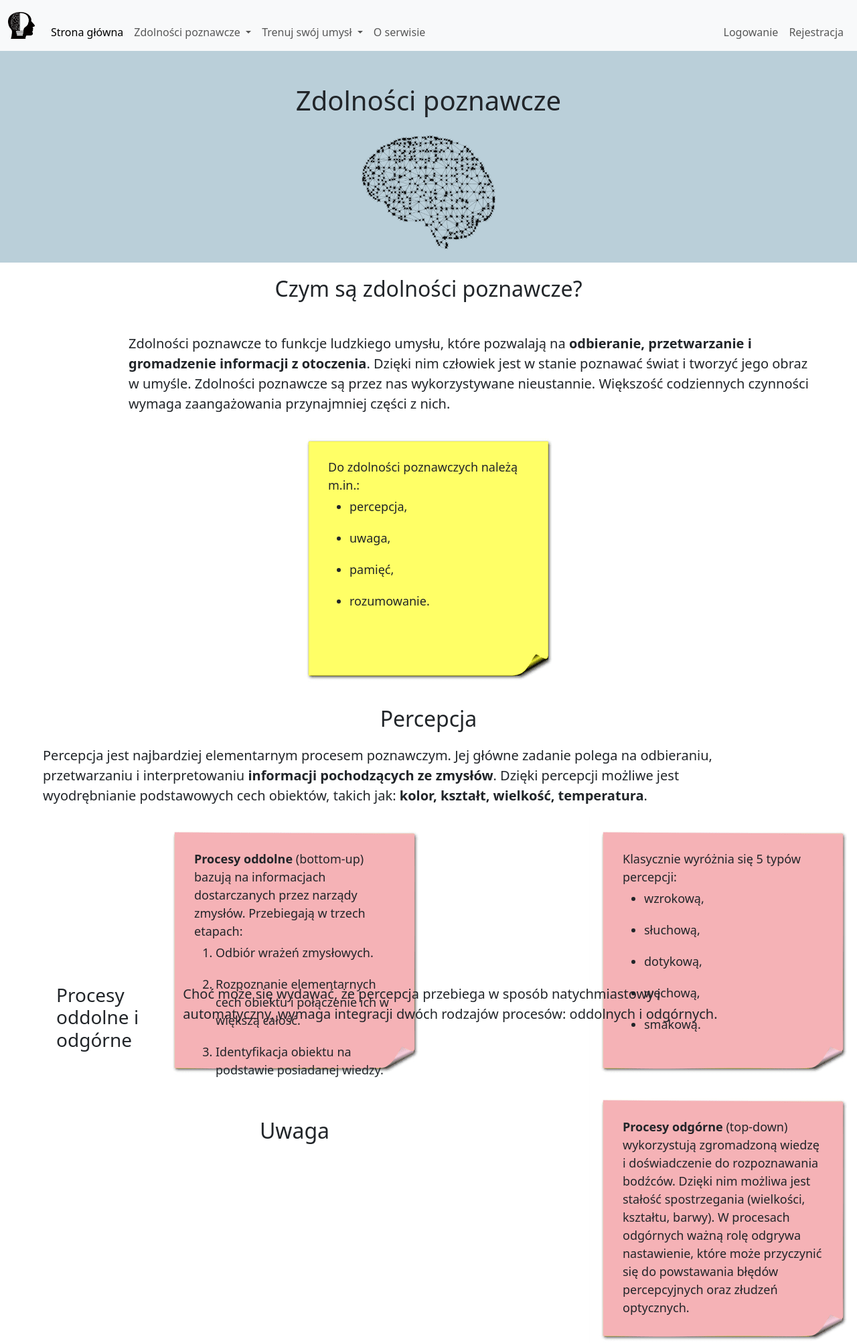
After one commit to kaDebowska/brain_games, a Flask app: page /info in a window 1280 px wide. The commit adds this page. Shown: the top 2005 px of the page at 67% size. Run offline with Flask 3, Linux system fonts and the light colour scheme.

Commit message:
add info page

```diff
--- a/app.py
+++ b/app.py
@@ -37,6 +37,10 @@ db.init_app(app)
 def home():
     return render_template('home.html')
 
+
+@app.route('/info')
+def info():
+    return render_template('info.html')
 
 @app.route('/registration', methods=['GET', 'POST'])
 def register():
--- a/static/style.css
+++ b/static/style.css
@@ -31,6 +31,7 @@ a{
 
 .formula_question{
     font-size: 30px;
+    margin-top: 100px;
 }
 
 .answer_buttons{
@@ -142,3 +143,156 @@ a{
 .registration_btn{
     margin-top: 30px;
 }
+
+.instruction{
+    width: 50%;
+    margin: 100px auto auto;
+}
+
+.card-header{
+    font-size: 1.5rem;
+}
+
+.answer_card{
+    margin-top: 60px;
+}
+
+.understood-container{
+    margin-top: 100px;
+}
+
+.btn-understood{
+    width: 10%;
+    padding: 10px;
+}
+
+
+.info-title{
+    display: flex;
+    flex-direction: column;
+    justify-content: center;
+    align-items: center;
+    width: 100%;
+    margin-top: -20px;
+    background-color: rgba(121, 161, 180, 0.51);
+}
+.info-title h1{
+    padding-top:50px;
+}
+
+.info-title img{
+   margin-top: 20px;
+    margin-bottom: 20px;
+}
+
+
+.cognitive-functions{
+    width: 50%;
+    margin-top: 40px;
+    float: right;
+    margin-right: 10%;
+    font-size: 20px;
+}
+
+.functions{
+    width: 40%;
+    margin-right: 15%;
+}
+
+
+.info-memo p{
+    margin: 0;
+}
+
+.info-memo{
+    background-repeat: no-repeat;
+    padding: 50px;
+    box-sizing: border-box;
+    width: 400px;
+    height: 400px;
+    /*margin-top: 70px;*/
+    margin-left: 8%;
+    font-size: 18px;
+}
+
+.memo-functions{
+    background-image: url("images/memo-yellow.png");
+    margin-top: -20px;
+}
+
+.info-memo p{
+    margin-bottom: -15px;
+}
+
+.perception{
+    float: left;
+    margin-left: 10%;
+}
+
+.memo-perception{
+    background-image: url("images/memo-pink.png");
+    float: right;
+    margin-right: 10%;
+    margin-top: -200px;
+}
+
+.top-down{
+    width: 40%;
+    margin-top: -150px;
+}
+
+.top-down h3{
+    margin-left: 20px;
+}
+
+.memo-bottom{
+    background-image: url("images/memo-pink.png");
+    margin-top: 400px;
+}
+
+.memo-top{
+    background-image: url("images/memo-pink.png");
+    float: right;
+    margin-right: 30%;
+    margin-top: -400px;
+}
+
+#attention{
+    margin-top: 50px;
+}
+
+.functions-header{
+    margin-bottom: -20px;
+}
+
+.memo-attention{
+    background-image: url("images/memo-green.png");
+}
+
+.memo-attention-functions{
+    background-image: url("images/memo-green.png");
+    margin-left: 40%;
+    margin-top: -300px;
+}
+
+.memo-attention-functions2{
+    background-image: url("images/memo-green.png");
+    float: right;
+    margin-top: -400px;
+    margin-right: 5%;
+}
+
+@media (max-width: 1300px){
+    .cognitive-functions{
+        display: flex;
+        width: 80%;
+        margin-left: 5%;
+        margin-right: 5%;
+    }
+    .info-memo{
+        display: flex;
+        flex-direction: column;
+        margin: auto;
+    }
+
+}
--- a/templates/base.html
+++ b/templates/base.html
@@ -31,7 +31,7 @@
                 Zdolności poznawcze
               </a>
               <ul class="dropdown-menu">
-                <li><a class="dropdown-item" href="#">Czym są</a></li>
+                <li><a class="dropdown-item" href="{{ url_for('info') }}">Czym są</a></li>
                 <li><a class="dropdown-item" href="#">Percepcja</a></li>
                 <li><a class="dropdown-item" href="#">Uwaga</a></li>
                 <li><a class="dropdown-item" href="#">Pamięć</a></li>
--- a/templates/colorCraze/wrong_answer.html
+++ b/templates/colorCraze/wrong_answer.html
@@ -25,8 +25,8 @@
         </div>
         </div>
 
-    <div class="container btn-container">
-        <a class="btn btn-primary btn-lg" href="{{ url_for("colors_question") }}" role="button">Rozumiem</a>
+    <div class="container understood-container">
+        <a class="btn btn-primary btn-understood" href="{{ url_for("colors_question") }}" role="button">Rozumiem</a>
     </div>
 
 {% endblock %}
--- a/templates/formula/end.html
+++ b/templates/formula/end.html
@@ -1,12 +1,9 @@
 {% extends "base.html" %}
-{% block stylesheets %}
-     <script src="https://cdn.plot.ly/plotly-latest.min.js"></script>
-{% endblock %}
 {% block body %}
     <h1>Twój wynik:</h1>
     <h2>{{ formula.player.formula_points }}</h2>
     <div>
-        {{ plot_div|safe }}
+        {{ plot|safe }}
     </div>
         <div class="container btn-container">
             <a class="btn btn-primary btn-lg" href="{{ url_for("formula_start") }}" role="button">Zagraj ponownie</a>
--- /dev/null
+++ b/templates/info.html
@@ -0,0 +1,91 @@
+{% extends 'base.html' %}
+{% block body %}
+    <div class="info-title">
+        <h1>Zdolności poznawcze</h1>
+        <img src="{{ url_for('static', filename='/images/brain-info.png') }}" alt="mózg_logo" width="200px" height="170px">
+    </div>
+        <h2>Czym są zdolności poznawcze?</h2>
+    <div class="cognitive-functions functions">
+        <p>Zdolności poznawcze to funkcje ludzkiego umysłu, które pozwalają na
+            <b> odbieranie, przetwarzanie i gromadzenie informacji z otoczenia</b>.
+            Dzięki nim człowiek jest w stanie poznawać świat i tworzyć jego obraz w umyśle.
+            Zdolności poznawcze są przez nas wykorzystywane nieustannie. Większość codziennych czynności wymaga
+            zaangażowania przynajmniej części z nich. </p>
+    </div>
+        <div class="info-memo memo-functions">
+            <p>Do zdolności poznawczych należą m.in.:</p>
+            <ul>
+                <li>percepcja,</li>
+                <li>uwaga,</li>
+                <li>pamięć,</li>
+                <li>rozumowanie.</li>
+            </ul>
+    </div>
+    <h2 class="functions-header">Percepcja</h2>
+    <div class="cognitive-functions perception">
+        <p>Percepcja jest najbardziej elementarnym procesem poznawczym. Jej główne zadanie polega na
+            odbieraniu, przetwarzaniu i interpretowaniu <b>informacji pochodzących ze zmysłów</b>.
+            Dzięki percepcji możliwe jest wyodrębnianie podstawowych cech obiektów, takich jak:
+            <b>kolor, kształt, wielkość, temperatura</b>.</p>
+    </div>
+        <div class="info-memo memo-perception">
+        <p>Klasycznie wyróżnia się 5 typów percepcji:</p>
+        <ul>
+            <li>wzrokową,</li>
+            <li>słuchową,</li>
+            <li>dotykową,</li>
+            <li>węchową,</li>
+            <li>smakową.</li>
+        </ul>
+    </div>
+
+        <div class="cognitive-functions perception top-down">
+        <h3>Procesy oddolne i odgórne</h3>
+        <p>Choć może się wydawać, że percepcja przebiega w sposób natychmiastowy i automatyczny,
+            wymaga integracji dwóch rodzajów procesów: oddolnych i odgórnych.</p>
+    </div>
+    <div class="info-memo memo-bottom">
+        <p><b>Procesy oddolne</b> (bottom-up) bazują na informacjach dostarczanych przez narządy zmysłów.
+            Przebiegają w trzech etapach:</p>
+        <ol>
+            <li>Odbiór wrażeń zmysłowych.</li>
+            <li>Rozpoznanie elementarnych cech obiektu i połączenie ich w większą całość.</li>
+            <li>Identyfikacja obiektu na podstawie posiadanej wiedzy.</li>
+        </ol>
+    </div>
+    <div class="info-memo memo-top">
+        <p><b>Procesy odgórne</b> (top-down) wykorzystują zgromadzoną wiedzę i doświadczenie do rozpoznawania bodźców.
+            Dzięki nim możliwa jest stałość spostrzegania (wielkości, kształtu, barwy).
+            W procesach odgórnych ważną rolę odgrywa nastawienie, które może przyczynić się do
+            powstawania błędów percepcyjnych oraz złudzeń optycznych.</p>
+    </div>
+        <h2 id="attention" class="functions-header">Uwaga</h2>
+    <div class="cognitive-functions attention">
+        <p>Podstawową funkcją uwagi jest <b>selekcja informacji</b>. Jest ona niezbędna do codziennego funkcjonowania.
+            Bez niej nasz mózg uległby przeciążeniu, gdyż nie byłby w stanie przetwarzać wszystkich docierających do niego bodźców.</p>
+    </div>
+        <div class="info-memo memo-attention">
+        <p>Wyróżniamy dwa podstawowe typy uwagi:</p>
+        <ol>
+            <li> <b>Uwaga mimowolna</b> – przebiega bez udziału świadomości. Jest wywoływana przez nagłą zmianę środowiska
+                (dźwięk, obraz), umożliwia szybkie wykrycie zagrożenia.</li>
+            <li><b>Uwaga wolicjonalna</b> – jest uruchamianya przez celowe skupienie się na danym obiekcie.</li>
+        </ol>
+    </div>
+    <div class="info-memo memo-attention-functions">
+        <p>Najważniejsze funkcje uwagi:</p>
+        <ul>
+            <li>Selektywność – wybieranie bodźców do dalszego przetwarzania</li>
+            <li>Czujność – gotowość do wykrycia zmiany</li>
+            <li>Przeszukiwanie pola percepcyjnego – zdolność odnajdywania określonych bodźców</li>
+        </ul>
+    </div>
+    <div class="info-memo memo-attention-functions2">
+        <p>Najważniejsze funkcje uwagi:</p>
+        <ul>
+            <li>Przedłużona koncentracja – zdolność do utrzymywania uwagi przez dłuższy czas na tym samym obiekcie</li>
+            <li>Podzielność uwagi – zdolność koncentracji uwagi na 2 lub więcej źródłach informacji</li>
+        </ul>
+    </div>
+
+{% endblock %}
```
Also changed, not shown: inc/formula.py (+11 -7 lines), templates/chimpTest/start.html (+15 -4 lines), templates/colorCraze/start.html (+16 -3 lines), templates/formula/start.html (+18 -3 lines), templates/formula/wrong_answer.html (+4 -4 lines), static/images/brain-info.png (added), static/images/memo-blue.png (added), static/images/memo-green.png (added), static/images/memo-orange.png (added), static/images/memo-pink.png (added), static/images/memo-yellow.png (added), static/images/memo.jpg (added).
